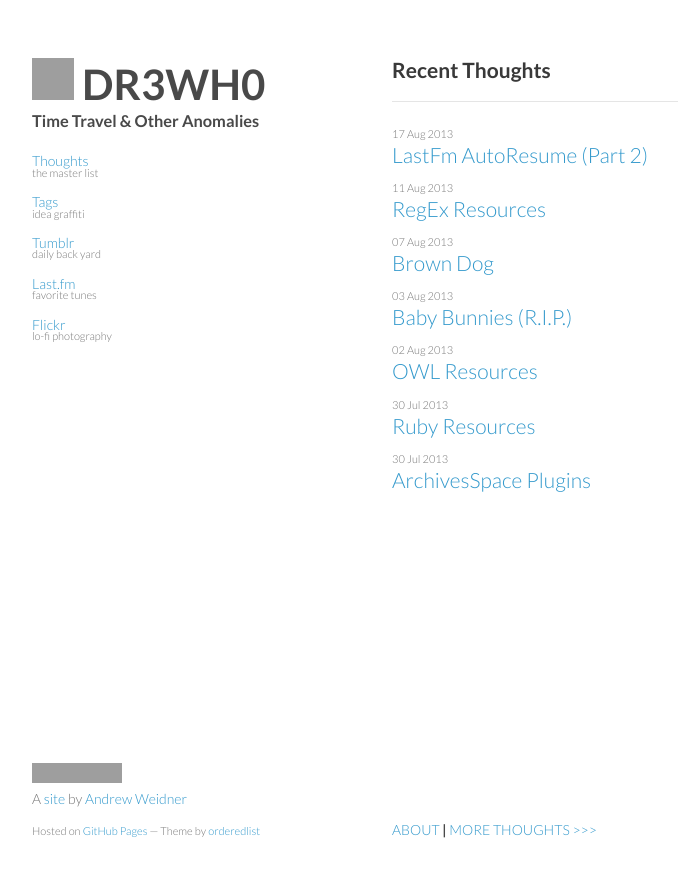
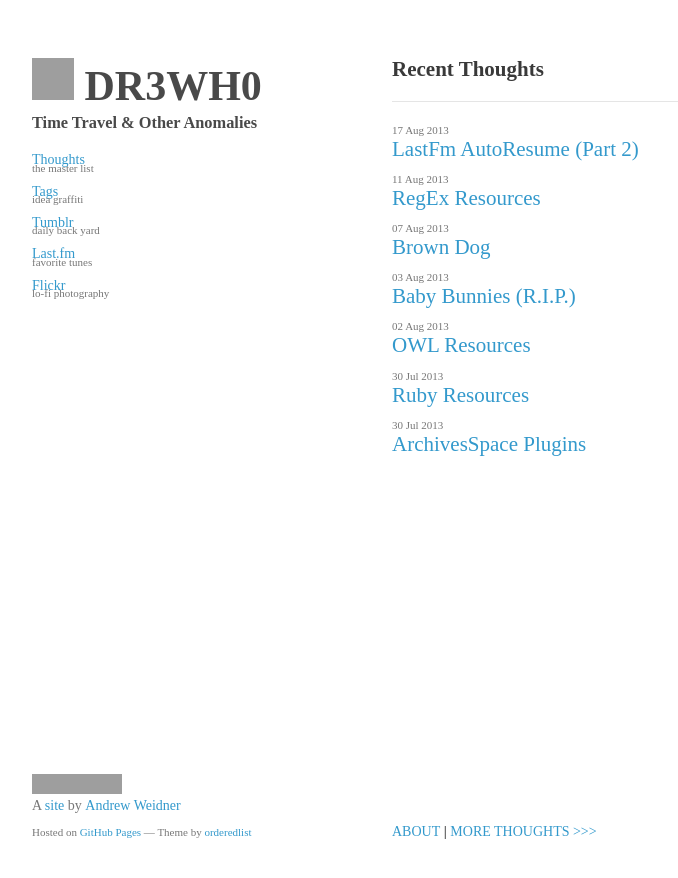
Before and after one commit to DR3WH0/DR3WH0.github.io, a Jekyll site: the page built from index.html, in a window 1280 px wide. Shown: the top 878 px of the page, without its empty margins (178-856 px from the left). Built offline with Jekyll 4.4.1, drawn with Linux system fonts in a browser that asks for light colours; Markdown is read by kramdown in place of the engine named in the settings; comment, search, counter and statistics services are not loaded; grey boxes are pictures that could not be loaded.

Commit message:
Update styles.css

```diff
--- a/stylesheets/styles.css
+++ b/stylesheets/styles.css
@@ -2,9 +2,10 @@
 
 body {
   padding:50px;
-  font:14px/1.5 Lato, "Helvetica Neue", Helvetica, Arial, sans-serif;
+  font:Lato, "Helvetica Neue", Helvetica, Arial, sans-serif;
   color:#777;
   font-weight:300;
+  font-size:14px;
 }
 
 h4 {
```
